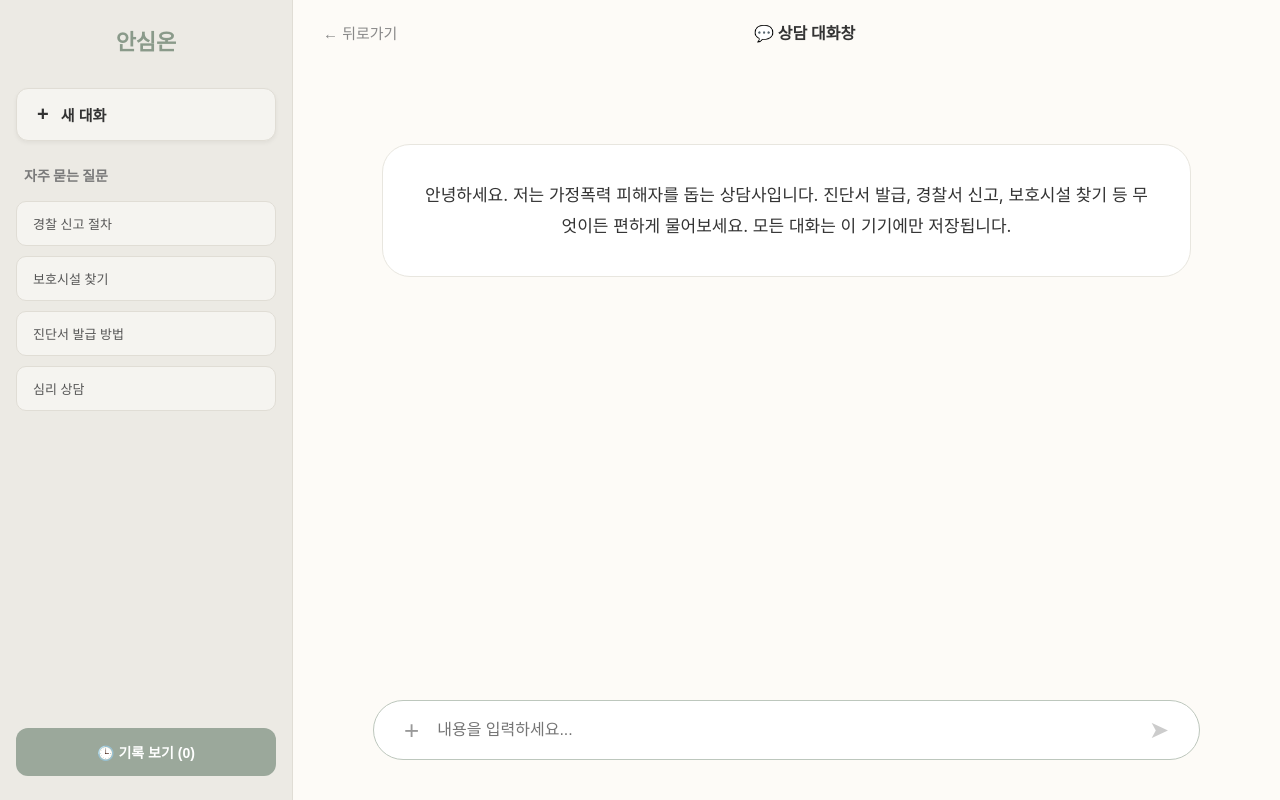
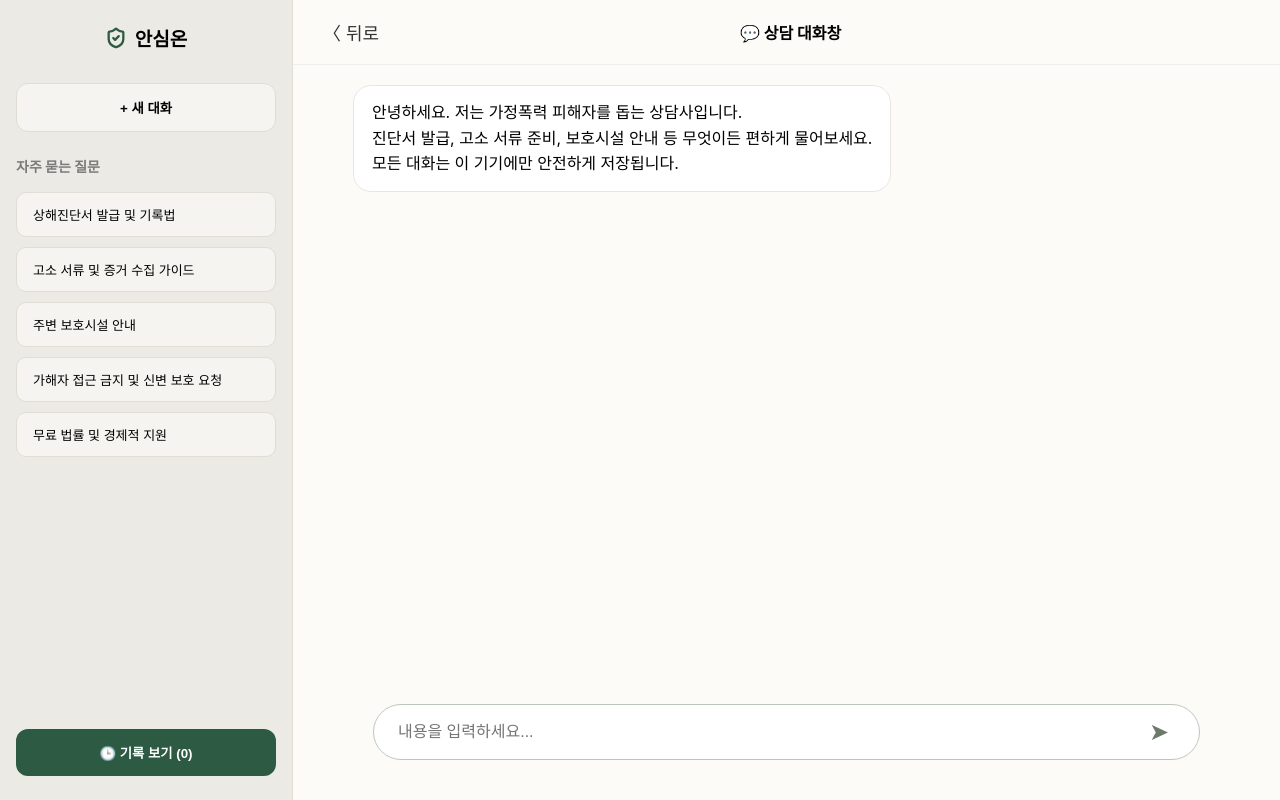
Before and after one commit to seoparkee/ai-cdp-project, a React (Create React App) app: page /chat in a window 1280 px wide. Built offline with nearby package versions, Linux system fonts and the light colour scheme.

Commit message:
Fix: 한글 중복 전송 문제 해결 및 API 호출 로직 개선

```diff
--- a/package.json
+++ b/package.json
@@ -3,11 +3,12 @@
   "version": "0.1.0",
   "private": true,
   "dependencies": {
+    "@google/generative-ai": "^0.24.1",
     "@testing-library/dom": "^10.4.1",
     "@testing-library/jest-dom": "^6.9.1",
     "@testing-library/react": "^16.3.2",
     "@testing-library/user-event": "^13.5.0",
-    "lucide-react": "^1.14.0",
+    "lucide-react": "^1.16.0",
     "react": "^19.2.6",
     "react-dom": "^19.2.6",
     "react-router-dom": "^7.15.0",
--- a/src/ChatPage.js
+++ b/src/ChatPage.js
@@ -1,106 +1,169 @@
 import React, { useState, useEffect, useRef } from 'react';
 import { useNavigate } from 'react-router-dom';
+import { ShieldCheck } from "lucide-react";
+import { getAIResponse } from './api';
+
+const FAQ_LIST = [
+  "상해진단서 발급 및 기록법",
+  "고소 서류 및 증거 수집 가이드",
+  "주변 보호시설 안내",
+  "가해자 접근 금지 및 신변 보호 요청",
+  "무료 법률 및 경제적 지원"
+];
 
 const ChatPage = () => {
   const navigate = useNavigate();
 
   const welcomeMessage = {
     id: 'welcome',
-    text: "안녕하세요. 저는 가정폭력 피해자를 돕는 상담사입니다. 진단서 발급, 경찰서 신고, 보호시설 찾기 등 무엇이든 편하게 물어보세요. 모든 대화는 이 기기에만 저장됩니다.",
+    text: "안녕하세요. 저는 가정폭력 피해자를 돕는 상담사입니다. \n 진단서 발급, 고소 서류 준비, 보호시설 안내 등 무엇이든 편하게 물어보세요. \n 모든 대화는 이 기기에만 안전하게 저장됩니다.",
     sender: 'ai'
   };
 
-  // --- 상태 관리 ---
   const [messages, setMessages] = useState([welcomeMessage]);
-  const [chatHistory, setChatHistory] = useState([]); // [{id, title, data}]
-  const [currentChatId, setCurrentChatId] = useState(Date.now()); // 현재 대화의 고유 ID
+  const [chatHistory, setChatHistory] = useState([]);
+  const [currentChatId, setCurrentChatId] = useState(Date.now());
   const [inputText, setInputText] = useState('');
-  const [isHovered, setIsHovered] = useState(false);
   const [opacity, setOpacity] = useState(1);
   const [isHistoryOpen, setIsHistoryOpen] = useState(false);
+  const [isHovered, setIsHovered] = useState(false);
+  const [isSending, setIsSending] = useState(false); // 🔥 전송 중 중복 클릭 방지용
 
   const chatEndRef = useRef(null);
   const scrollToBottom = () => chatEndRef.current?.scrollIntoView({ behavior: "smooth" });
   useEffect(() => { scrollToBottom(); }, [messages]);
 
-  // 💡 [핵심] 메시지가 바뀔 때마다 chatHistory를 실시간 업데이트 (새 대화 안 눌러도 저장)
+  // 대화 기록 관리
   useEffect(() => {
-    if (messages.length <= 1) return; // 초기 메시지만 있을 때는 저장 안 함
-
+    if (messages.length <= 1) return;
     setChatHistory(prev => {
       const exists = prev.find(chat => chat.id === currentChatId);
       const firstUserMsg = messages.find(m => m.sender === 'user')?.text || "새로운 대화";
-
       if (exists) {
-        // 이미 존재하는 대화면 데이터만 업데이트 (중복 생성 방지)
-        return prev.map(chat =>
-          chat.id === currentChatId ? { ...chat, data: messages } : chat
-        );
+        return prev.map(chat => chat.id === currentChatId ? { ...chat, data: messages } : chat);
       } else {
-        // 완전히 새로운 대화 시작인 경우에만 목록에 추가
         return [{ id: currentChatId, title: firstUserMsg, data: messages }, ...prev];
       }
     });
   }, [messages, currentChatId]);
 
-  // 메시지 전송
-  const handleSendMessage = () => {
-    if (inputText.trim() === '') return;
-    const userMsg = { id: Date.now(), text: inputText, sender: 'user' };
-    setMessages(prev => [...prev, userMsg]);
-    setInputText('');
+  // 고정 답변 및 AI 답변 통합 함수
+  const getCombinedResponse = async (userText) => {
+    if (userText.includes("진단서")) return "[진료 시 고지] 병원 접수 시 '가정폭력 피해'임을 밝히세요. 일반 진단서가 아닌 '상해진단서'여야 합니다.";
+    if (userText.includes("고소") || userText.includes("증거")) return "[증거 목록화] 상처 사진, 협박 문자, 녹음 파일 등을 미리 캡처하고 복사본을 안전한 곳에 두세요.";
+    if (userText.includes("보호시설") || userText.includes("쉼터")) return "[1366 연락] 국번 없이 1366으로 전화하면 즉시 입소 가능한 쉼터를 연결해 줍니다.";
+    if (userText.includes("가해자") || userText.includes("접근 금지")) return "[긴급조치] 경찰 신고 시 현장에서 '긴급임시조치'를 요청하여 가해자 접근을 금지할 수 있습니다.";
+    if (userText.includes("지원") || userText.includes("경제")) return "[법률구조공단] 132를 통해 무료 법률 상담과 소송 대리 지원을 받을 수 있습니다.";
 
-    setTimeout(() => {
-      const aiResponse = { id: Date.now() + 1, text: "관련 내용을 확인했습니다. 구체적인 상황을 알려주시면 상세히 돕겠습니다.", sender: 'ai' };
-      setMessages(prev => [...prev, aiResponse]);
-    }, 1000);
+    try {
+      return await getAIResponse(userText);
+    } catch (error) {
+      return "연결에 문제가 생겼습니다. 잠시 후 다시 시도해 주세요.";
+    }
   };
 
-  // 💡 새 대화 버튼: 단순히 ID만 새로 부여 (기록은 위 useEffect가 처리)
+  // 🔥 핵심 수정: 메시지 전송 로직 (중복 입력 및 한글 버그 차단)
+  const handleSendMessage = async (text) => {
+    const messageToSend = text || inputText;
+
+    // 비어있거나 이미 전송 중이면 차단
+    if (!messageToSend.trim() || isSending) return;
+
+    setIsSending(true); // 전송 시작
+    const timestamp = Date.now();
+
+    // 1. 유저 메시지 즉시 반영
+    const userMsg = { id: `user-${timestamp}`, text: messageToSend, sender: 'user' };
+    setMessages(prev => [...prev, userMsg]);
+    setInputText(''); // 입력창 비우기
+
+    // 2. 답변 생성
+    const responseText = await getCombinedResponse(messageToSend);
+
+    // 3. AI 메시지 반영
+    const aiMsg = { id: `ai-${timestamp + 1}`, text: responseText, sender: 'ai' };
+    setMessages(prev => [...prev, aiMsg]);
+
+    setIsSending(false); // 전송 완료
+  };
+
+  // 🔥 한글 입력 시 Enter 중복 방지용 이벤트 핸들러
+  const handleKeyDown = (e) => {
+    if (e.key === 'Enter') {
+      // isComposing: 한글 입력(조합) 중인 경우 Enter 이벤트를 무시함
+      if (e.nativeEvent.isComposing) return;
+      handleSendMessage();
+    }
+  };
+
   const handleNewChat = () => {
     setOpacity(0);
     setTimeout(() => {
-      setCurrentChatId(Date.now()); // 새로운 세션 ID 발급
+      setCurrentChatId(Date.now());
       setMessages([welcomeMessage]);
       setOpacity(1);
     }, 300);
   };
 
-  // 💡 기록 불러오기: 해당 기록의 ID를 현재 ID로 설정
   const loadHistory = (historyItem) => {
     setOpacity(0);
     setTimeout(() => {
-      setCurrentChatId(historyItem.id); // 기존 ID 유지 (이 상태에서 채팅 치면 이 기록이 업데이트됨)
+      setCurrentChatId(historyItem.id);
       setMessages(historyItem.data);
       setOpacity(1);
       setIsHistoryOpen(false);
     }, 300);
   };
 
+  // 스타일 생략 없이 전체 유지...
+  const styles = {
+    container: { display: 'flex', height: '100vh', width: '100vw', backgroundColor: '#fdfbf7' },
+    sidebar: { width: '260px', backgroundColor: '#eceae4', display: 'flex', flexDirection: 'column', padding: '24px 16px', borderRight: '1px solid #e0ddd5' },
+    sidebarLogoArea: { display: 'flex', alignItems: 'center', justifyContent: 'center', marginBottom: '32px' },
+    newChatBtnSide: { padding: '14px', border: '1px solid #e0ddd5', borderRadius: '12px', cursor: 'pointer', marginBottom: '24px', fontWeight: 'bold', transition: '0.2s' },
+    sidebarSection: { flex: 1 },
+    sectionTitle: { fontSize: '14px', fontWeight: 'bold', color: '#7a7a7a', marginBottom: '16px' },
+    questionList: { display: 'flex', flexDirection: 'column', gap: '10px' },
+    questionItem: { textAlign: 'left', padding: '12px 16px', backgroundColor: '#f5f4f0', border: '1px solid #e0ddd5', borderRadius: '10px', fontSize: '13px', cursor: 'pointer' },
+    historyBtn: { marginTop: '20px', padding: '14px',  backgroundColor: "#2D5A42" , color: 'white', border: 'none', borderRadius: '12px', fontWeight: 'bold', cursor: 'pointer' },
+    mainArea: { flex: 1, display: 'flex', flexDirection: 'column' },
+    header: { height: '64px', display: 'flex', alignItems: 'center', justifyContent: 'space-between', padding: '0 24px', borderBottom: '1px solid #eee' },
+    navBtn: { background: 'none', border: 'none', fontSize: '18px', color: '#333', cursor: 'pointer' },
+    headerTitle: { fontSize: '16px', fontWeight: 'bold' },
+    chatArea: { flex: 1, padding: '20px 60px', overflowY: 'auto', display: 'flex', flexDirection: 'column', gap: '15px', transition: 'opacity 0.3s ease' },
+    aiMsgWrapper: { display: 'flex', justifyContent: 'flex-start' },
+    userMsgWrapper: { display: 'flex', justifyContent: 'flex-end' },
+    aiBubble: { maxWidth: '75%', padding: '14px 18px', backgroundColor: 'white', borderRadius: '18px', border: '1px solid #e8e6df', lineHeight: '1.6', whiteSpace: "pre-line" },
+    userBubble: { maxWidth: '75%', padding: '14px 18px', backgroundColor: '#e9ede9', borderRadius: '18px', border: '1px solid #d8dfd8', lineHeight: '1.6' },
+    footer: { padding: '20px 80px 40px 80px' },
+    inputContainer: { display: 'flex', alignItems: 'center', backgroundColor: 'white', borderRadius: '35px', border: '1.5px solid #bdc7bd', padding: '6px 24px' },
+    input: { flex: 1, border: 'none', outline: 'none', padding: '12px 0', fontSize: '16px' },
+    sendBtn: { background: 'none', border: 'none', fontSize: '24px', cursor: 'pointer', color: '#6b7a6b' },
+    modalOverlay: { position: 'fixed', top: 0, left: 0, width: '100vw', height: '100vh', backgroundColor: 'rgba(0,0,0,0.5)', display: 'flex', justifyContent: 'center', alignItems: 'center', zIndex: 1000 },
+    modalContent: { width: '420px', backgroundColor: 'white', borderRadius: '24px', padding: '24px', display: 'flex', flexDirection: 'column', gap: '16px' },
+    historyList: { maxHeight: '350px', overflowY: 'auto', display: 'flex', flexDirection: 'column', gap: '10px' },
+    historyItem: { padding: '15px', borderRadius: '15px', cursor: 'pointer', display: 'flex', justifyContent: 'space-between', alignItems: 'center', border: '1px solid #eee' },
+    historyTitle: { fontSize: '14px', fontWeight: '600' },
+    historyDate: { fontSize: '11px', color: '#aaa' },
+    closeBtn: { padding: '14px', border: 'none', borderRadius: '15px', backgroundColor: '#eee', cursor: 'pointer', fontWeight: 'bold' }
+  };
+
   return (
     <div style={styles.container}>
-      {/* 기록 모달 */}
       {isHistoryOpen && (
         <div style={styles.modalOverlay} onClick={() => setIsHistoryOpen(false)}>
           <div style={styles.modalContent} onClick={(e) => e.stopPropagation()}>
             <h3 style={{marginBottom: '15px'}}>이전 대화 기록</h3>
             <div style={styles.historyList}>
-              {chatHistory.length === 0 ? (
-                <p style={{ color: '#999', textAlign: 'center' }}>저장된 기록이 없습니다.</p>
-              ) : (
-                chatHistory.map((item) => (
-                  <div key={item.id} style={{
-                    ...styles.historyItem,
-                    backgroundColor: item.id === currentChatId ? '#f0f4f0' : 'white',
-                    border: item.id === currentChatId ? '1.5px solid #9ba89b' : '1px solid #eee'
-                  }} onClick={() => loadHistory(item)}>
-                    <span style={styles.historyTitle}>
-                      {item.id === currentChatId && "📍 "}{item.title.substring(0, 15)}...
-                    </span>
-                    <span style={styles.historyDate}>{new Date(item.id).toLocaleTimeString([], {hour: '2-digit', minute:'2-digit'})}</span>
-                  </div>
-                ))
-              )}
+              {chatHistory.map((item) => (
+                <div key={item.id} style={{
+                  ...styles.historyItem,
+                  backgroundColor: item.id === currentChatId ? '#f0f4f0' : 'white'
+                }} onClick={() => loadHistory(item)}>
+                  <span style={styles.historyTitle}>{item.title.substring(0, 15)}...</span>
+                  <span style={styles.historyDate}>{new Date(item.id).toLocaleTimeString([], {hour: '2-digit', minute:'2-digit'})}</span>
+                </div>
+              ))}
             </div>
             <button style={styles.closeBtn} onClick={() => setIsHistoryOpen(false)}>닫기</button>
           </div>
@@ -108,25 +171,19 @@ const ChatPage = () => {
       )}
 
       <aside style={styles.sidebar}>
-        <div style={styles.logo}>안심온</div>
-        <button
-          onClick={handleNewChat}
-          onMouseEnter={() => setIsHovered(true)}
-          onMouseLeave={() => setIsHovered(false)}
-          style={{
-            ...styles.newChatBtnSide,
-            backgroundColor: isHovered ? '#e8e6df' : '#f5f4f0',
-            transition: '0.2s'
-          }}
-        >
-          <span style={{ fontSize: '20px' }}>+</span> 새 대화
-        </button>
+        <div style={styles.sidebarLogoArea}>
+           <ShieldCheck size={22} color="#2D5A42" strokeWidth={2.5} />
+           <span style={{ marginLeft: '8px', fontWeight: 'bold', fontSize: '19px', color: '#000' }}>안심온</span>
+        </div>
+
+        <button onClick={handleNewChat} onMouseEnter={() => setIsHovered(true)} onMouseLeave={() => setIsHovered(false)}
+          style={{ ...styles.newChatBtnSide, backgroundColor: isHovered ? '#e8e6df' : '#f5f4f0' }}>+ 새 대화</button>
 
         <div style={styles.sidebarSection}>
           <div style={styles.sectionTitle}>자주 묻는 질문</div>
           <div style={styles.questionList}>
-            {["경찰 신고 절차", "보호시설 찾기", "진단서 발급 방법", "심리 상담"].map((faq, i) => (
-              <button key={i} style={styles.questionItem}>{faq}</button>
+            {FAQ_LIST.map((faq, i) => (
+              <button key={i} style={styles.questionItem} onClick={() => handleSendMessage(faq)}>{faq}</button>
             ))}
           </div>
         </div>
@@ -138,17 +195,15 @@ const ChatPage = () => {
 
       <div style={styles.mainArea}>
         <header style={styles.header}>
-          <button onClick={() => navigate(-1)} style={styles.navBtn}>← 뒤로가기</button>
+          <button onClick={() => navigate(-1)} style={styles.navBtn}>〈 뒤로</button>
           <div style={styles.headerTitle}>💬 상담 대화창</div>
-          <div style={{ width: '50px' }}></div>
+          <div style={{ width: '60px' }}></div>
         </header>
 
-        <main style={{ ...styles.chatArea, opacity: opacity, transition: 'opacity 0.4s ease' }}>
-          {messages.map((msg, index) => (
-            <div key={msg.id} style={index === 0 ? styles.firstMsgWrapper : (msg.sender === 'user' ? styles.userMsgWrapper : styles.aiMsgWrapper)}>
-              <div style={index === 0 ? styles.firstAiBubble : (msg.sender === 'user' ? styles.userBubble : styles.aiBubble)}>
-                {msg.text}
-              </div>
+        <main style={{ ...styles.chatArea, opacity: opacity }}>
+          {messages.map((msg) => (
+            <div key={msg.id} style={msg.sender === 'user' ? styles.userMsgWrapper : styles.aiMsgWrapper}>
+              <div style={msg.sender === 'user' ? styles.userBubble : styles.aiBubble}>{msg.text}</div>
             </div>
           ))}
           <div ref={chatEndRef} />
@@ -156,15 +211,14 @@ const ChatPage = () => {
 
         <footer style={styles.footer}>
           <div style={styles.inputContainer}>
-            <button style={styles.plusIcon}>+</button>
             <input
               style={styles.input}
               placeholder="내용을 입력하세요..."
               value={inputText}
               onChange={(e) => setInputText(e.target.value)}
-              onKeyPress={(e) => e.key === 'Enter' && handleSendMessage()}
+              onKeyDown={handleKeyDown} // 🔥 수정된 핸들러 연결
             />
-            <button onClick={handleSendMessage} style={{...styles.sendBtn, color: inputText ? '#6b7a6b' : '#ccc'}}>➤</button>
+            <button onClick={() => handleSendMessage()} style={styles.sendBtn}>➤</button>
           </div>
         </footer>
       </div>
@@ -172,39 +226,4 @@ const ChatPage = () => {
   );
 };
 
-const styles = {
-  container: { display: 'flex', height: '100vh', width: '100vw', backgroundColor: '#fdfbf7' },
-  sidebar: { width: '260px', backgroundColor: '#eceae4', display: 'flex', flexDirection: 'column', padding: '24px 16px', borderRight: '1px solid #e0ddd5' },
-  logo: { fontSize: '22px', fontWeight: 'bold', color: '#8a9a8a', marginBottom: '32px', textAlign: 'center' },
-  newChatBtnSide: { display: 'flex', alignItems: 'center', gap: '12px', padding: '14px 20px', border: '1px solid #e0ddd5', borderRadius: '12px', fontSize: '15px', fontWeight: '900', color: '#333', cursor: 'pointer', marginBottom: '24px', boxShadow: '0 2px 4px rgba(0,0,0,0.05)', outline: 'none' },
-  sidebarSection: { flex: 1 },
-  sectionTitle: { fontSize: '14px', fontWeight: 'bold', color: '#7a7a7a', marginBottom: '16px', paddingLeft: '8px' },
-  questionList: { display: 'flex', flexDirection: 'column', gap: '10px' },
-  questionItem: { textAlign: 'left', padding: '12px 16px', backgroundColor: '#f5f4f0', border: '1px solid #e0ddd5', borderRadius: '10px', fontSize: '13px', color: '#555', cursor: 'pointer' },
-  historyBtn: { marginTop: '20px', padding: '14px', backgroundColor: '#9ba89b', color: 'white', border: 'none', borderRadius: '12px', fontSize: '14px', fontWeight: 'bold', cursor: 'pointer' },
-  mainArea: { flex: 1, display: 'flex', flexDirection: 'column' },
-  header: { height: '64px', display: 'flex', alignItems: 'center', justifyContent: 'space-between', padding: '0 24px' },
-  navBtn: { background: 'none', border: 'none', fontSize: '15px', color: '#888', cursor: 'pointer' },
-  headerTitle: { fontSize: '16px', fontWeight: '700', color: '#333' },
-  chatArea: { flex: 1, padding: '20px 60px', overflowY: 'auto', display: 'flex', flexDirection: 'column', gap: '20px' },
-  firstMsgWrapper: { display: 'flex', justifyContent: 'center', margin: '60px 0' },
-  firstAiBubble: { maxWidth: '85%', padding: '35px', backgroundColor: 'white', borderRadius: '28px', border: '1px solid #e8e6df', textAlign: 'center', lineHeight: '1.8', color: '#333', fontSize: '17px' },
-  aiMsgWrapper: { display: 'flex', justifyContent: 'flex-start' },
-  userMsgWrapper: { display: 'flex', justifyContent: 'flex-end' },
-  aiBubble: { maxWidth: '75%', padding: '16px 22px', backgroundColor: 'white', borderRadius: '22px', border: '1px solid #e8e6df' },
-  userBubble: { maxWidth: '75%', padding: '16px 22px', backgroundColor: '#e9ede9', borderRadius: '22px', border: '1px solid #d8dfd8' },
-  footer: { padding: '20px 80px 40px 80px' },
-  inputContainer: { display: 'flex', alignItems: 'center', backgroundColor: 'white', borderRadius: '35px', border: '1.5px solid #bdc7bd', padding: '6px 24px' },
-  plusIcon: { fontSize: '26px', color: '#999', marginRight: '12px', background: 'none', border: 'none', cursor: 'pointer' },
-  input: { flex: 1, border: 'none', outline: 'none', padding: '14px 0', fontSize: '16px' },
-  sendBtn: { background: 'none', border: 'none', fontSize: '24px', cursor: 'pointer' },
-  modalOverlay: { position: 'fixed', top: 0, left: 0, width: '100vw', height: '100vh', backgroundColor: 'rgba(0,0,0,0.5)', display: 'flex', justifyContent: 'center', alignItems: 'center', zIndex: 1000 },
-  modalContent: { width: '420px', backgroundColor: 'white', borderRadius: '24px', padding: '24px', display: 'flex', flexDirection: 'column', gap: '16px' },
-  historyList: { maxHeight: '350px', overflowY: 'auto', display: 'flex', flexDirection: 'column', gap: '10px' },
-  historyItem: { padding: '15px', borderRadius: '15px', cursor: 'pointer', display: 'flex', justifyContent: 'space-between', alignItems: 'center', transition: '0.2s' },
-  historyTitle: { fontSize: '14px', color: '#333', fontWeight: '600' },
-  historyDate: { fontSize: '11px', color: '#aaa' },
-  closeBtn: { padding: '14px', border: 'none', borderRadius: '15px', backgroundColor: '#eee', cursor: 'pointer', fontWeight: 'bold' }
-};
-
 export default ChatPage;
--- /dev/null
+++ b/src/api.js
@@ -0,0 +1,39 @@
+import { GoogleGenerativeAI, HarmCategory, HarmBlockThreshold } from "@google/generative-ai";
+
+// 1. API 키 (서박 리더의 키 그대로 사용)
+const API_KEY = "AIzaSyANOdLCxjqyJLDUDiriN8_nJRwzzQZjNq4";
+const genAI = new GoogleGenerativeAI(API_KEY);
+
+const safetySettings = [
+  { category: HarmCategory.HARM_CATEGORY_HARASSMENT, threshold: HarmBlockThreshold.BLOCK_NONE },
+  { category: HarmCategory.HARM_CATEGORY_HATE_SPEECH, threshold: HarmBlockThreshold.BLOCK_NONE },
+  { category: HarmCategory.HARM_CATEGORY_SEXUALLY_EXPLICIT, threshold: HarmBlockThreshold.BLOCK_NONE },
+  { category: HarmCategory.HARM_CATEGORY_DANGEROUS_CONTENT, threshold: HarmBlockThreshold.BLOCK_NONE },
+];
+
+export const getAIResponse = async (userMessage) => {
+  try {
+    // 2. 모델명을 가장 범용적인 'gemini-pro'로 변경 (404 에러 방지)
+    const model = genAI.getGenerativeModel({
+      model: "gemini-pro",
+      safetySettings
+    });
+
+    const prompt = `당신은 가정폭력 피해자를 돕는 따뜻하고 전문적인 상담사입니다.
+사용자의 고민에 공감하고, 실질적인 도움(진단서, 신고, 보호시설 등)을 친절하게 안내하세요.
+답변은 한국어로 정중하게 작성하세요.
+
+사용자 질문: ${userMessage}`;
+
+    // 3. 가장 표준적인 텍스트 생성 방식 사용
+    const result = await model.generateContent(prompt);
+    const response = await result.response;
+    const text = response.text();
+
+    return text;
+  } catch (error) {
+    console.error("Gemini 상세 에러:", error);
+    // 에러가 나더라도 사용자가 당황하지 않게 안내
+    return "상담 연결에 문제가 생겼습니다. 구글 AI 스튜디오에서 API 키의 모델 권한(Gemini Pro)을 확인하시거나, 잠시 후 다시 시도해 주세요.";
+  }
+};
--- a/src/index.js
+++ b/src/index.js
@@ -6,12 +6,7 @@ import reportWebVitals from './reportWebVitals';
 
 const root = ReactDOM.createRoot(document.getElementById('root'));
 root.render(
-  <React.StrictMode>
     <App />
-  </React.StrictMode>
 );
 
-// If you want to start measuring performance in your app, pass a function
-// to log results (for example: reportWebVitals(console.log))
-// or send to an analytics endpoint. Learn more: https://bit.ly/CRA-vitals
 reportWebVitals();
```
Also changed, not shown: 1 other file (tests, documents, lock files or other folders).
